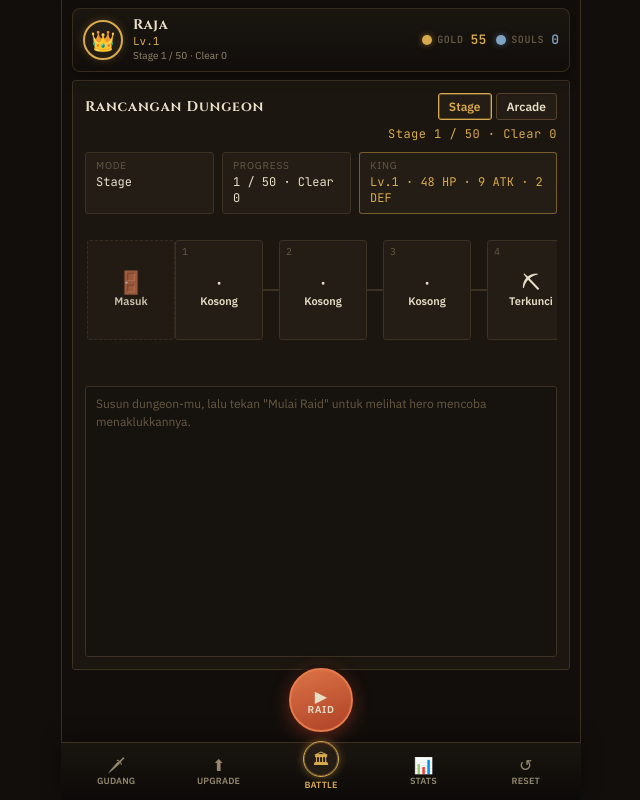
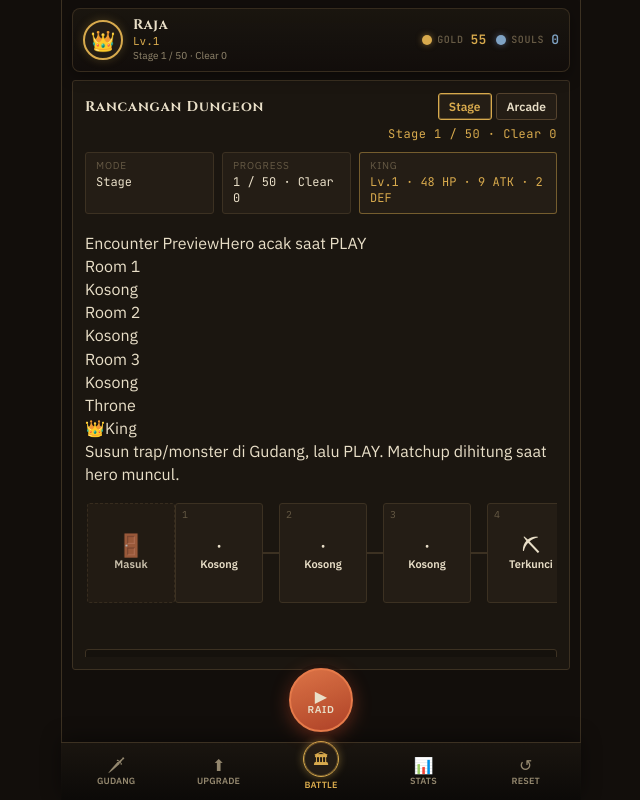
Before and after one commit to irwanasas/ownadungeon, a Next.js app: page / in a window 1280 px wide. Shown: the whole page, without its empty margins (319-959 px from the left). Built offline with nearby package versions, Linux system fonts and the light colour scheme.

Commit message:
feat: encounter preview panel before PLAY

```diff
--- a/app/GameApp.js
+++ b/app/GameApp.js
@@ -28,7 +28,7 @@ export default function GameApp() {
               Lv.1
             </div>
             <div id="hud-progress" className="player-progress">
-              Stage 1 / 10
+              Stage 1 / 50
             </div>
           </div>
         </div>
@@ -61,7 +61,7 @@ export default function GameApp() {
                 </button>
               </div>
               <div id="mode-stage-label" className="mode-stage-label">
-                Stage 1 / 10
+                Stage 1 / 50
               </div>
             </div>
           </div>
@@ -76,7 +76,7 @@ export default function GameApp() {
             <div className="status-chip status-chip--progress">
               <span className="status-chip-key">Progress</span>
               <span id="status-progress" className="status-chip-val">
-                1 / 10
+                1 / 50
               </span>
             </div>
             <div className="status-chip status-chip--king">
@@ -86,6 +86,8 @@ export default function GameApp() {
               </span>
             </div>
           </div>
+
+          <div id="room-preview" className="room-preview" aria-label="Encounter preview"></div>
 
           <div className="dungeon-runway" id="dungeon-runway">
             <div
@@ -147,8 +149,7 @@ export default function GameApp() {
 
             <div id="raid-log" className="raid-log">
               <p className="raid-log-placeholder">
-                Susun dungeon-mu, lalu tekan &quot;Mulai Raid&quot; untuk melihat hero
-                mencoba menaklukkannya.
+                Susun dungeon, cek Encounter Preview, lalu PLAY.
               </p>
             </div>
           </div>
```
